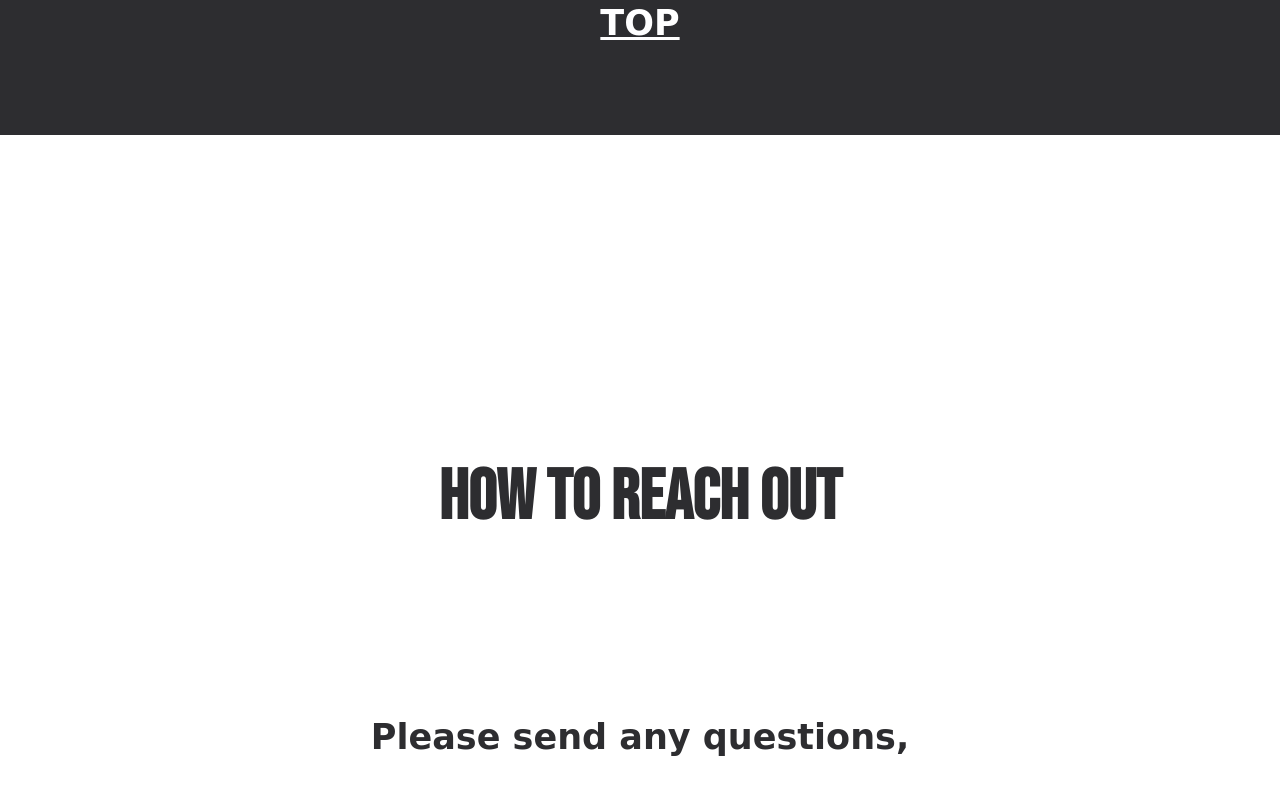
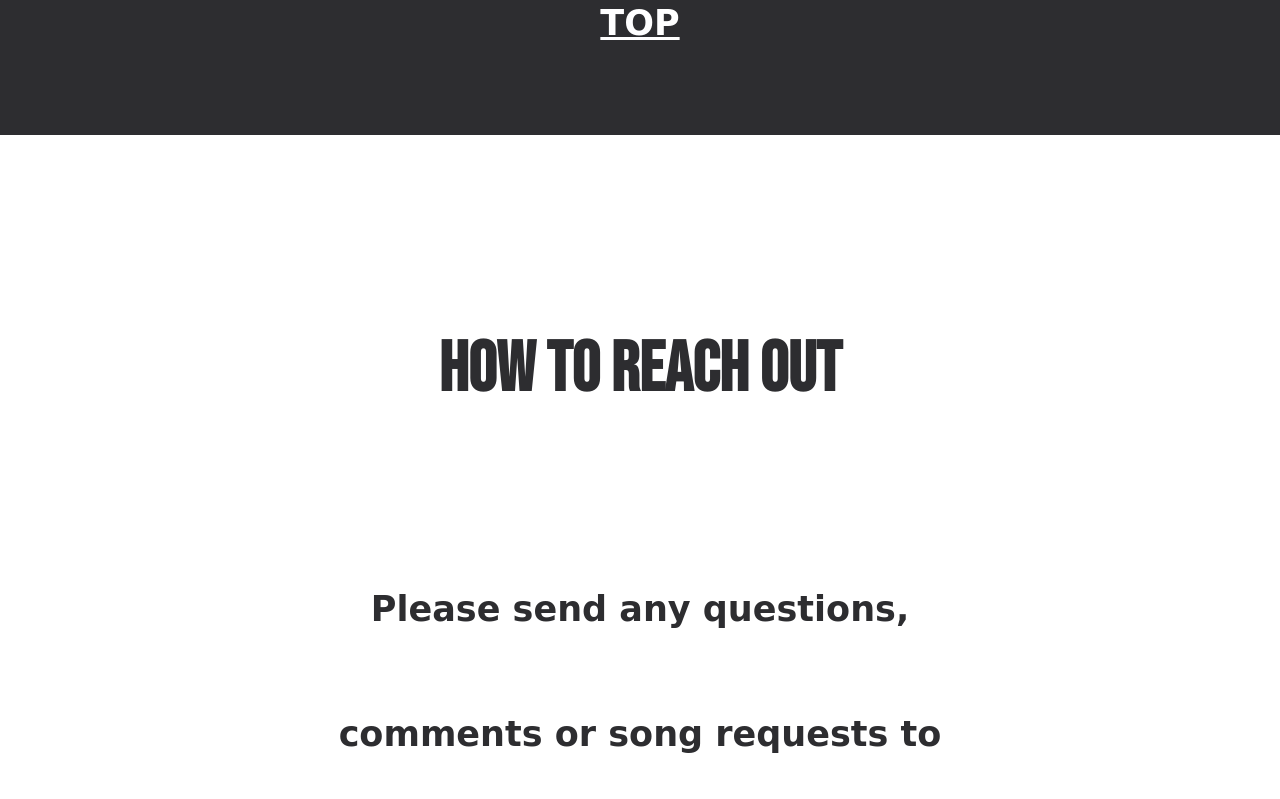
Before and after one commit to phubbard67/WSR_Website, a plain HTML site: page website/homePage.html in a window 1280 px wide. Shown: the part 2634-3433 px from the top of the page. Drawn offline with nearby package versions, Linux system fonts and the light colour scheme; a web font is replaced by a local one.

Commit message:
more pad

```diff
--- a/website/css/main.css
+++ b/website/css/main.css
@@ -165,8 +165,8 @@ Contact
 *******************/
 
 .contact{
-    padding-top: 18%;
-    padding-bottom: 25%;
+    padding-top: 15%;
+    padding-bottom: 40%;
 	background: white;
 	color: black;
 }
--- a/website/css/responsive.css
+++ b/website/css/responsive.css
@@ -76,9 +76,6 @@ Music
 .contact a{
 	font-size: 1em;
 }
-.contact{
-	padding-top: 25%;
-}
 	/******************
 	VIDEO STYLES
 	*******************/
```
